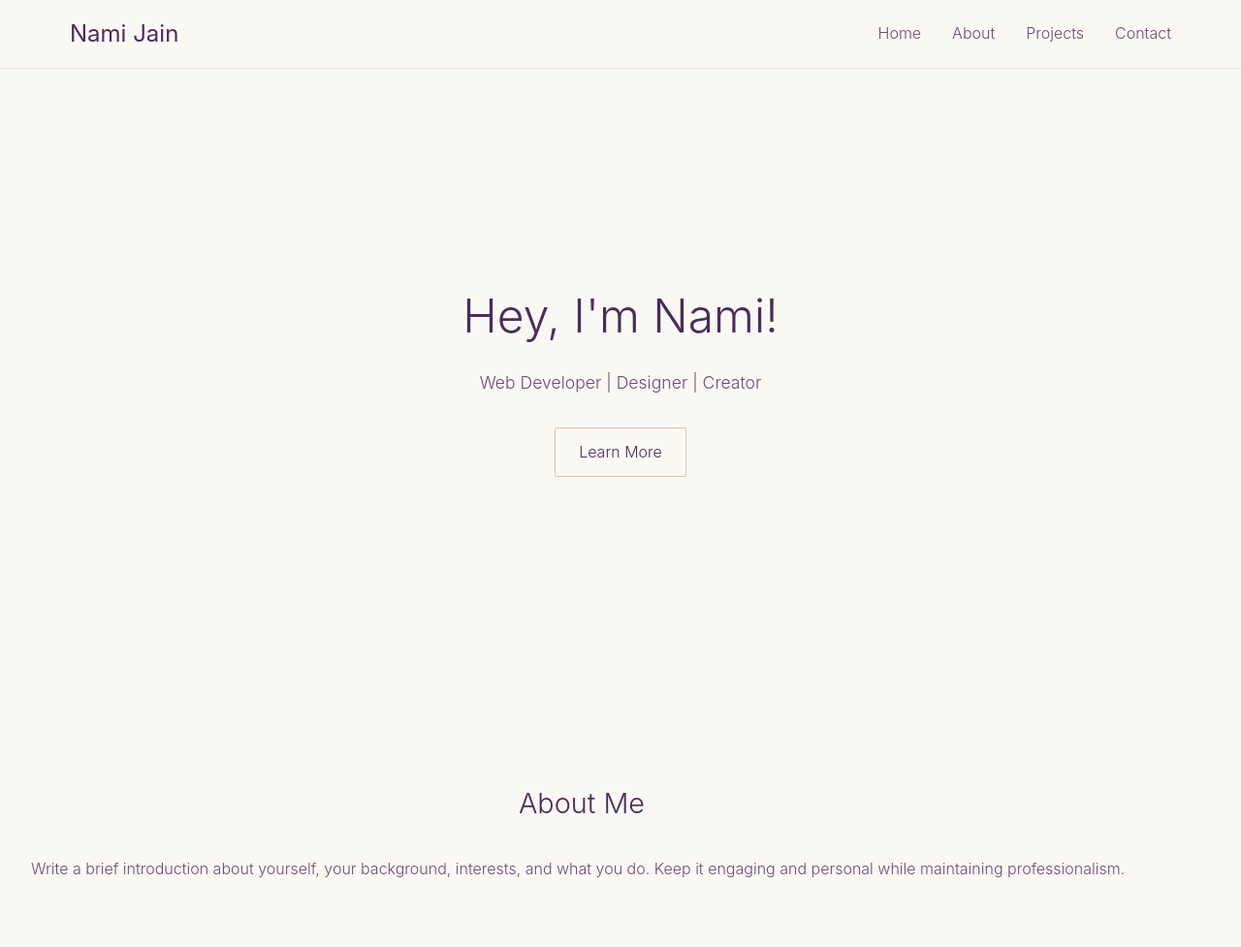
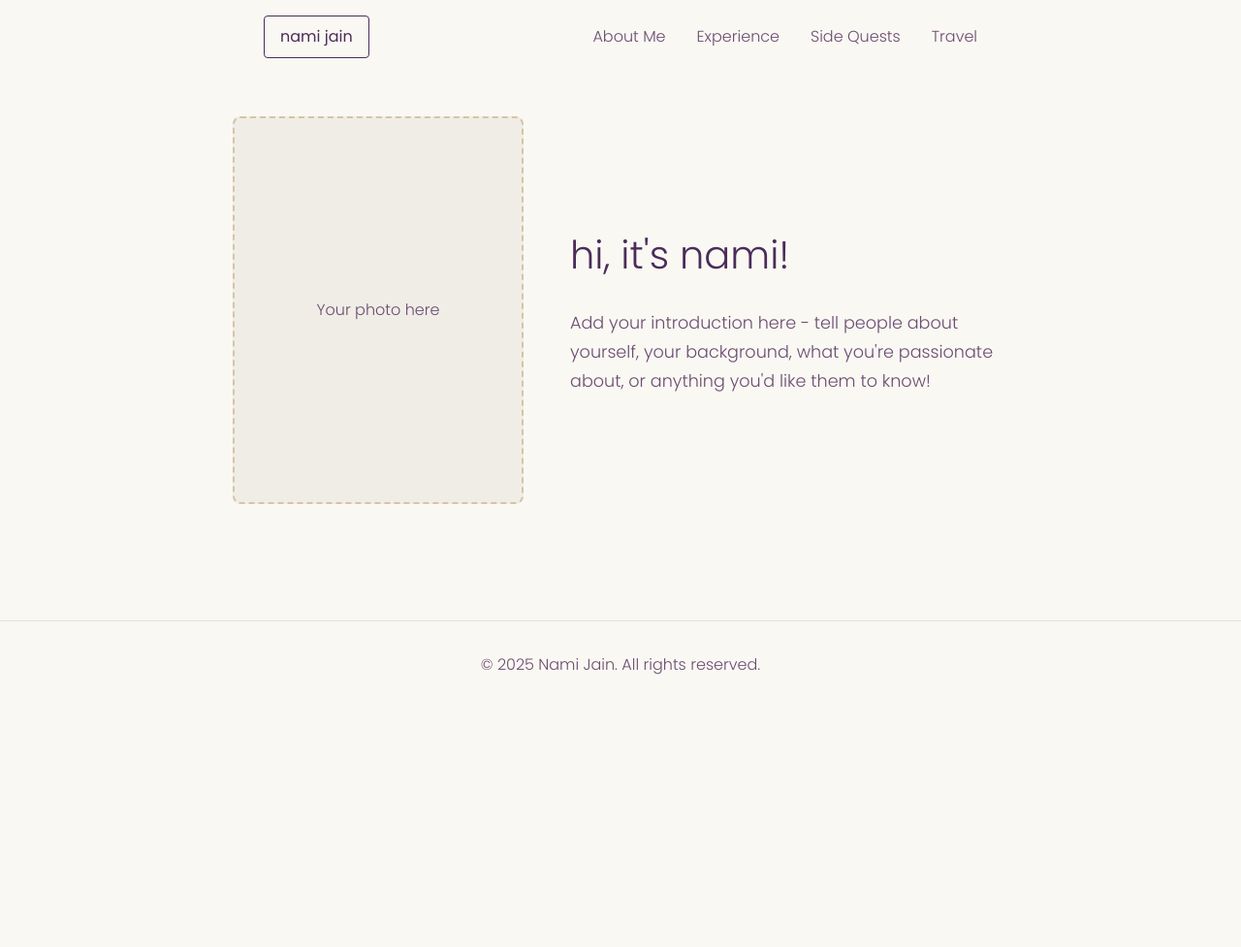
Before and after one commit to nami-jain/nami-jain.github.io, a plain HTML site: page index.html in a window 1280 px wide. Shown: the top 977 px of the page at 97% size. After the commit the page ends 800 px from the top, so only its background shows below. Drawn offline with Linux system fonts and the light colour scheme.

Commit message:
Update index.html

```diff
--- a/index.html
+++ b/index.html
@@ -1,9 +1,14 @@
-<!DOCTYPE html>
+<!-- Contact Section -->
+        <section id="contact" class="contact">
+            <h2>Get In Touch</h2>
+            <p>Include your contact information, social media links, or a contact form here.</p>
+        </section><!DOCTYPE html>
 <html lang="en">
 <head>
     <meta charset="UTF-8">
     <meta name="viewport" content="width=device-width, initial-scale=1.0">
-    <title>Nami Jain</title>
+    <title>Nami Jain - Personal Website</title>
+    <link href="https://fonts.googleapis.com/css2?family=Poppins:wght@300;400;500&display=swap" rel="stylesheet">
     <style>
         * {
             margin: 0;
@@ -12,7 +17,7 @@
         }
 
         body {
-            font-family: -apple-system, BlinkMacSystemFont, 'Segoe UI', sans-serif;
+            font-family: 'Poppins', -apple-system, BlinkMacSystemFont, 'Segoe UI', sans-serif;
             line-height: 1.6;
             color: #4a2c5a;
             background: #faf8f3;
@@ -27,11 +32,10 @@
             width: 100%;
             top: 0;
             z-index: 1000;
-            border-bottom: 1px solid #e8e0d8;
         }
 
         nav {
-            max-width: 1200px;
+            max-width: 800px;
             margin: 0 auto;
             display: flex;
             justify-content: space-between;
@@ -40,9 +44,12 @@
         }
 
         .logo {
-            font-size: 1.5rem;
+            font-size: 1rem;
             font-weight: 400;
             color: #4a2c5a;
+            border: 1px solid #4a2c5a;
+            padding: 8px 16px;
+            border-radius: 4px;
         }
 
         .nav-links {
@@ -62,40 +69,83 @@
             color: #4a2c5a;
         }
 
-        /* Main content */
-        main {
-            margin-top: 70px; /* Account for fixed header */
+        /* Sections */
+        section {
+            padding: 100px 50px;
+            max-width: 1200px;
+            margin: 0 auto;
+            display: none; /* Hide all sections by default */
         }
 
-        section {
-            padding: 4rem 2rem;
-            max-width: 1200px;
-            margin: 0 auto;
+        section.active {
+            display: block; /* Show only active section */
+        }
+
+        section#home {
+            display: flex; /* Keep flex for hero layout */
+            align-items: center;
+            justify-content: center;
+            padding: 0 2rem;
+            min-height: 80vh;
+        }
+
+        section#home.active {
+            display: flex; /* Maintain flex when active */
         }
 
         /* Hero section */
         .hero {
-            text-align: center;
             background: #faf8f3;
             color: #4a2c5a;
-            min-height: 80vh;
+            min-height: 100vh;
             display: flex;
             align-items: center;
             justify-content: center;
+            padding: 0 2rem;
+        }
+
+        .hero-content {
+            display: flex;
+            align-items: center;
+            gap: 3rem;
+            max-width: 800px;
+            width: 100%;
+        }
+
+        .hero-left {
+            flex: 0 0 300px;
+        }
+
+        .photo-placeholder {
+            width: 300px;
+            height: 400px;
+            background: #f0ede6;
+            border: 2px dashed #d4c4a8;
+            display: flex;
+            align-items: center;
+            justify-content: center;
+            border-radius: 8px;
+            color: #6b4c72;
+            font-weight: 300;
+        }
+
+        .hero-right {
+            flex: 1;
+            text-align: left;
         }
 
         .hero h1 {
-            font-size: 3rem;
-            margin-bottom: 1rem;
+            font-size: 2.5rem;
+            margin-bottom: 1.5rem;
             font-weight: 300;
             color: #4a2c5a;
         }
 
-        .hero p {
+        .intro-text {
             font-size: 1.1rem;
-            margin-bottom: 2rem;
             color: #6b4c72;
             font-weight: 300;
+            line-height: 1.7;
         }
 
         .btn {
@@ -124,7 +174,7 @@
             font-weight: 300;
         }
 
-        .about, .projects, .contact {
+        .about, .projects, .travel {
             background: #faf8f3;
             margin: 2rem 0;
             color: #6b4c72;
@@ -147,6 +197,20 @@
                 gap: 1rem;
             }
 
+            .hero-content {
+                flex-direction: column;
+                text-align: center;
+            }
+
+            .hero-left {
+                flex: none;
+            }
+
+            .photo-placeholder {
+                width: 250px;
+                height: 300px;
+            }
+
             .hero h1 {
                 font-size: 2rem;
             }
@@ -161,12 +225,12 @@
     <!-- Header -->
     <header>
         <nav>
-            <div class="logo">Nami Jain</div>
+            <div class="logo">nami jain</div>
             <ul class="nav-links">
-                <li><a href="#home">Home</a></li>
-                <li><a href="#about">About</a></li>
-                <li><a href="#projects">Projects</a></li>
-                <li><a href="#contact">Contact</a></li>
+                <li><a href="#home">About Me</a></li>
+                <li><a href="#experience">Experience</a></li>
+                <li><a href="#side-quests">Side Quests</a></li>
+                <li><a href="#travel">Travel</a></li>
             </ul>
         </nav>
     </header>
@@ -175,23 +239,35 @@
     <main>
         <!-- Hero Section -->
         <section id="home" class="hero">
-            <div>
-                <h1>Hey, I'm Nami!</h1>
-                <p>Web Developer | Designer | Creator</p>
-                <a href="#about" class="btn">Learn More</a>
+            <div class="hero-content">
+                <div class="hero-left">
+                    <div class="photo-placeholder">
+                        <p>Your photo here</p>
+                    </div>
+                </div>
+                <div class="hero-right">
+                    <h1>hi, it's nami!</h1>
+                    <p class="intro-text">Add your introduction here - tell people about yourself, your background, what you're passionate about, or anything you'd like them to know!</p>
+                </div>
             </div>
         </section>
 
-        <!-- About Section -->
-        <section id="about" class="about">
-            <h2>About Me</h2>
-            <p>Write a brief introduction about yourself, your background, interests, and what you do. Keep it engaging and personal while maintaining professionalism.</p>
+        <!-- Experience Section -->
+        <section id="experience" class="about">
+            <h2>Experience</h2>
+            <p>Write about your professional experience, work history, skills, and career highlights here.</p>
         </section>
 
-        <!-- Projects Section -->
-        <section id="projects" class="projects">
-            <h2>My Projects</h2>
-            <p>Showcase your work, projects, or portfolio items here. You can add images, descriptions, and links to your projects.</p>
+        <!-- Side Quests Section -->
+        <section id="side-quests" class="projects">
+            <h2>Side Quests</h2>
+            <p>Share your personal projects, hobbies, creative endeavors, and passion projects here.</p>
+        </section>
+
+        <!-- Travel Section -->
+        <section id="travel" class="travel">
+            <h2>Travel</h2>
+            <p>Document your travel experiences, favorite destinations, and adventures around the world.</p>
         </section>
 
         <!-- Contact Section -->
@@ -205,5 +281,34 @@
     <footer>
         <p>&copy; 2025 Nami Jain. All rights reserved.</p>
     </footer>
+
+    <script>
+        // JavaScript for tab navigation
+        document.addEventListener('DOMContentLoaded', function() {
+            const navLinks = document.querySelectorAll('.nav-links a');
+            const sections = document.querySelectorAll('section');
+
+            // Show home section by default
+            document.getElementById('home').classList.add('active');
+
+            navLinks.forEach(link => {
+                link.addEventListener('click', function(e) {
+                    e.preventDefault();
+
+                    // Remove active class from all sections
+                    sections.forEach(section => {
+                        section.classList.remove('active');
+                    });
+
+                    // Get target section and show it
+                    const targetId = this.getAttribute('href').substring(1);
+                    const targetSection = document.getElementById(targetId);
+                    if (targetSection) {
+                        targetSection.classList.add('active');
+                    }
+                });
+            });
+        });
+    </script>
 </body>
 </html>
```
